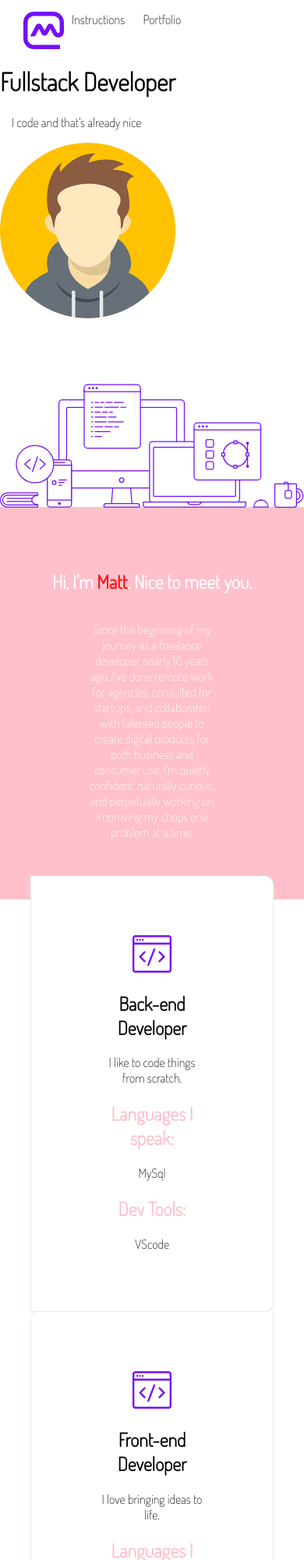
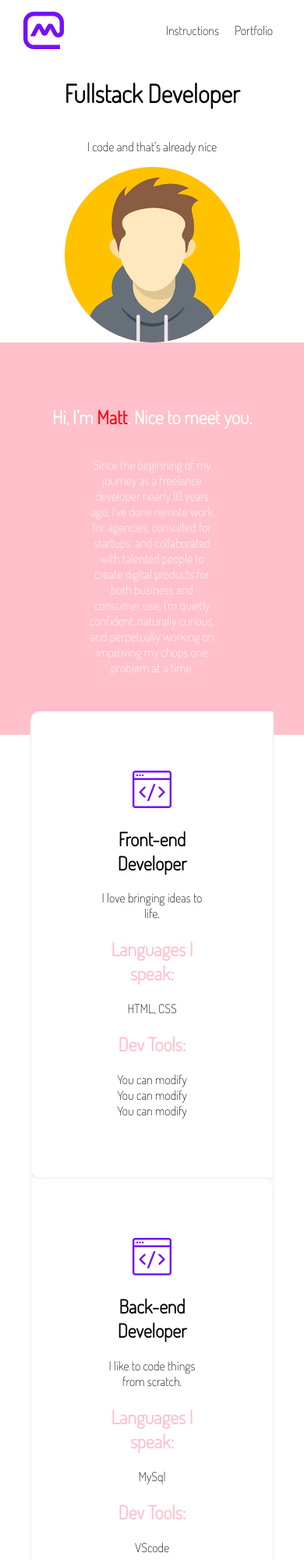
Before and after one commit to WildCodeSchool/cp1, a website: page site/portfolio.html in a window 390 px wide. Shown: the top 2000 px of the page at 78% size. Drawn offline with Linux system fonts and the light colour scheme.

Commit message:
Ajout des modifications correspondantes aux tâches jusqu'à la 5eme

```diff
--- a/site/css/portfolio.css
+++ b/site/css/portfolio.css
@@ -95,7 +95,32 @@ p {
     width: 100%;
     flex-direction: column;
   }
+  .skills{
+    display: flex;
+    justify-content: center;
+    flex-direction: row;
+  }
 }
 @media screen and (max-width: 699px){
-
+  .menu {
+    display: flex;
+    justify-content: flex-end;
+    width: 100%;
+    align-items: center;
+  }
+  .bannerPortfolio{
+    display: flex;
+    justify-content: center;
+    align-items: center;
+    width: 100%;
+    flex-direction: column;
+  }
+  .desktop{
+    display: none;
+  }
+  .skills{
+    display: flex;
+    justify-content: center;
+    flex-direction: column-reverse;
+  }
 }
```
